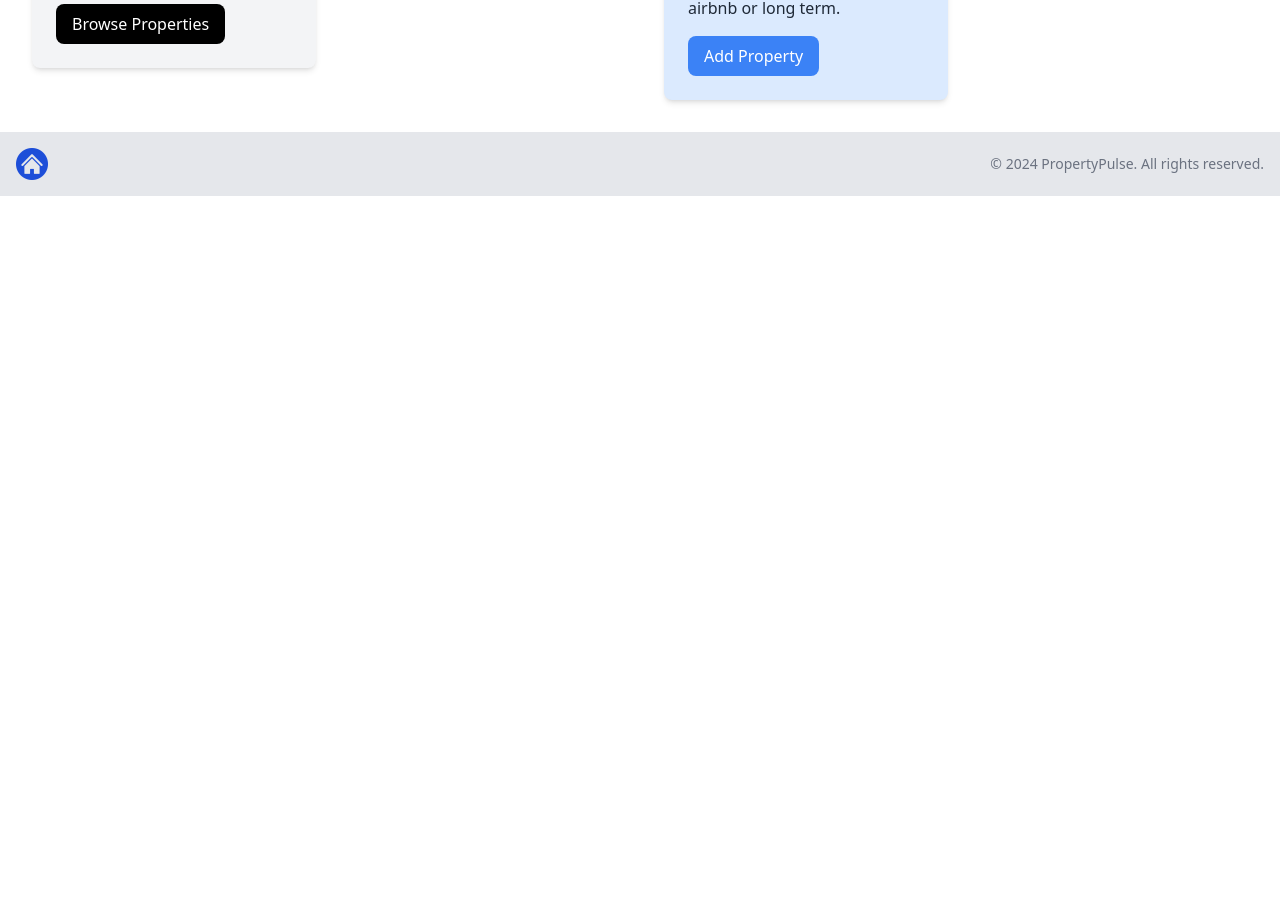
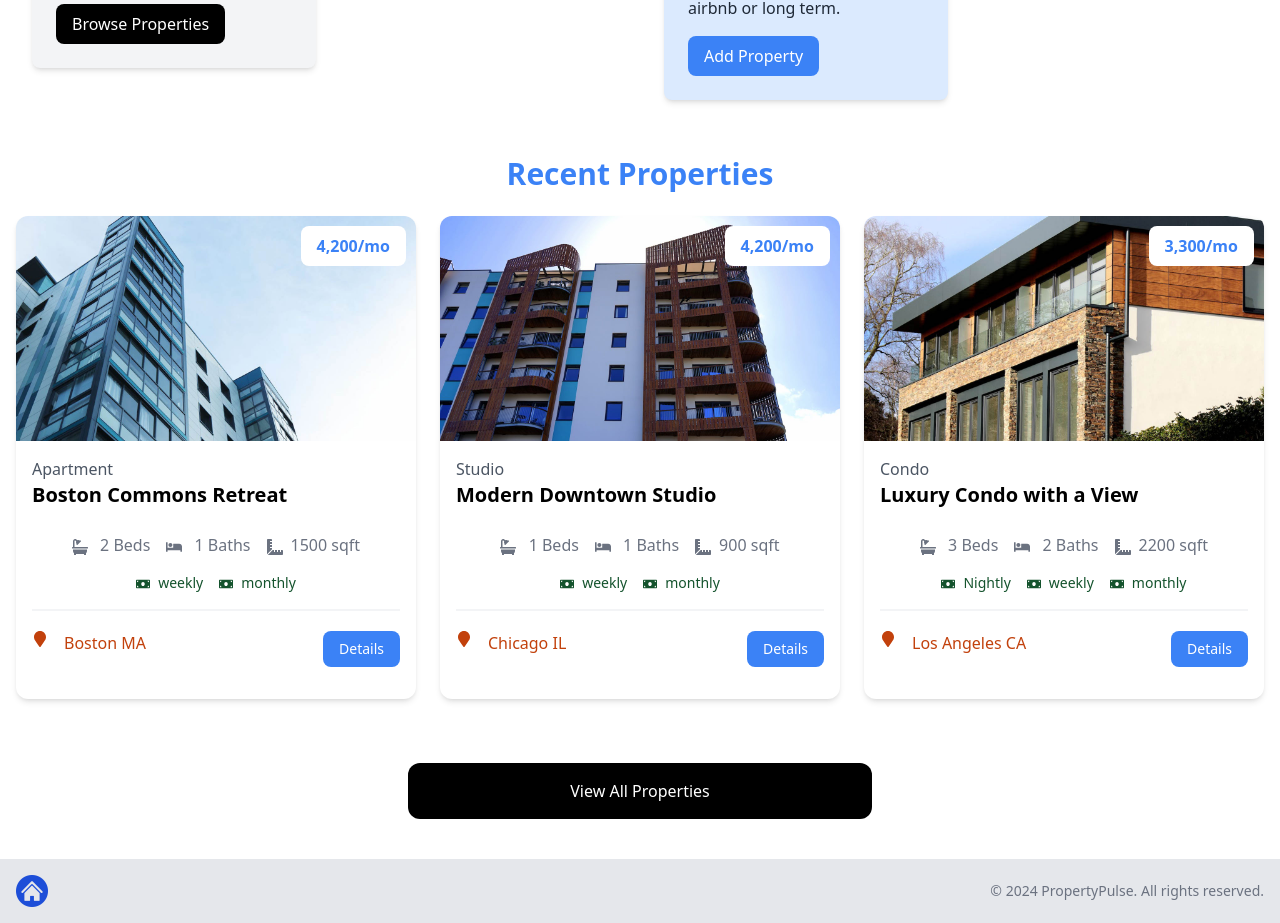
Before and after one commit to GitHubGeeks/rental-properties, a Next.js app: page / in a window 1280 px wide. Shown: the part 617-1540 px from the top of the page. Before the commit the page ends 813 px from the top, so only its background shows below. Built offline with nearby package versions, Linux system fonts and the light colour scheme.

Commit message:
Home Property Listings

```diff
--- a/app/page.jsx
+++ b/app/page.jsx
@@ -1,12 +1,14 @@
 import React from 'react'
 import Hero from '@/components/Hero'
 import InfoBoxes from '@/components/InfoBoxes'
+import HomeProperties from '@/components/HomeProperties'
 
 const HomePage = () => {
   return (
 <>
 <Hero />
 <InfoBoxes />
+<HomeProperties />
 
 </>
 
--- /dev/null
+++ b/components/HomeProperties.jsx
@@ -0,0 +1,40 @@
+import properties from "@/properties.json";
+import Link from "next/link";
+import PropertyCards from "@/components/PropertyCards";
+
+const HomeProperties = () => {
+  const recentProperties = properties
+    .sort(() => Math.random() - Math.random())
+    .slice(0, 3);
+  return (
+    <>
+      <section className="px-4 py-6">
+        <div className="container-xl lg:container m-auto">
+          <h2 className="text-3xl font-bold text-blue-500 mb-6 text-center">
+            Recent Properties
+          </h2>
+          <div className="grid grid-cols-1 md:grid-cols-3 gap-6">
+            {recentProperties === 0 ? (
+              <p>No Properties Found</p>
+            ) : (
+              recentProperties.map((property) => (
+                <PropertyCards key={property._id} property={property} />
+              ))
+            )}
+          </div>
+        </div>
+      </section>
+
+      <section className="m-auto max-w-lg my-10 px-6">
+        <Link
+          href="/properties"
+          className="block bg-black text-white text-center py-4 px-6 rounded-xl hover:bg-gray-700"
+        >
+          View All Properties
+        </Link>
+      </section>
+    </>
+  );
+};
+
+export default HomeProperties;
```
